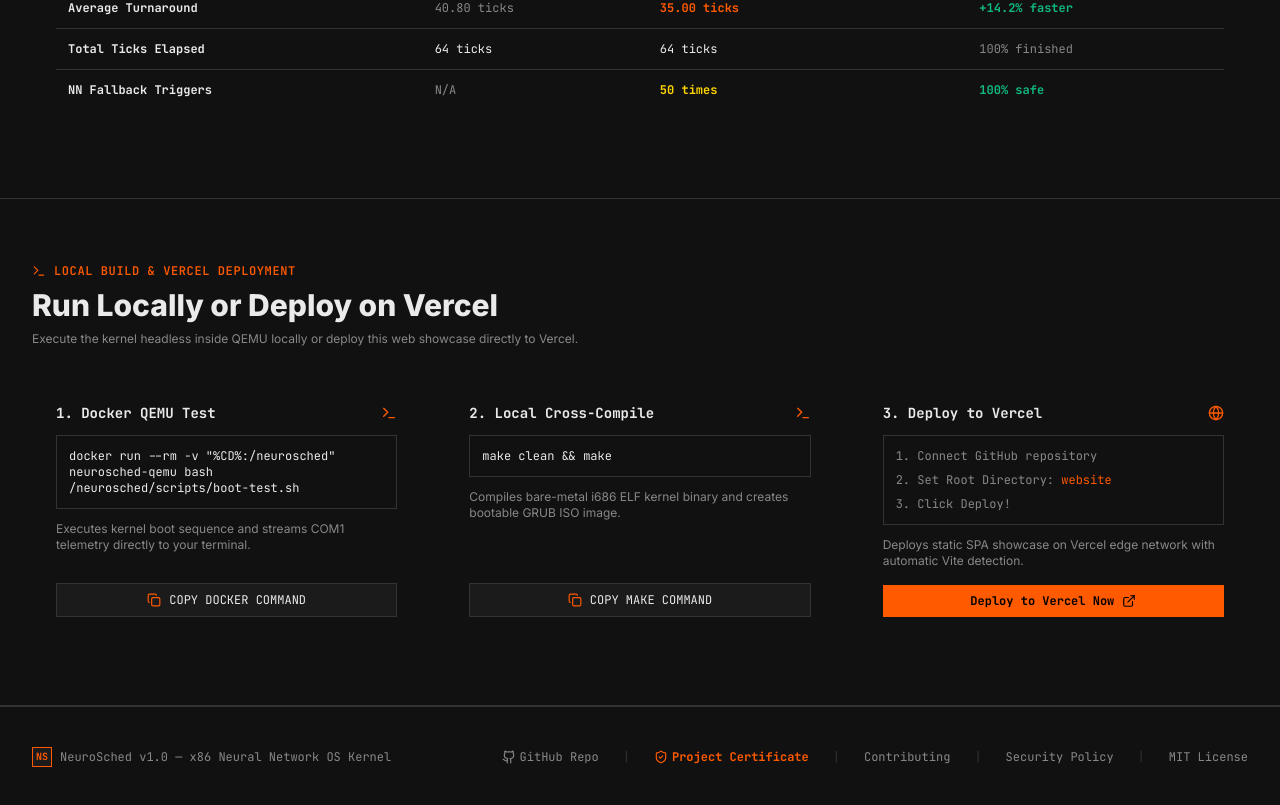
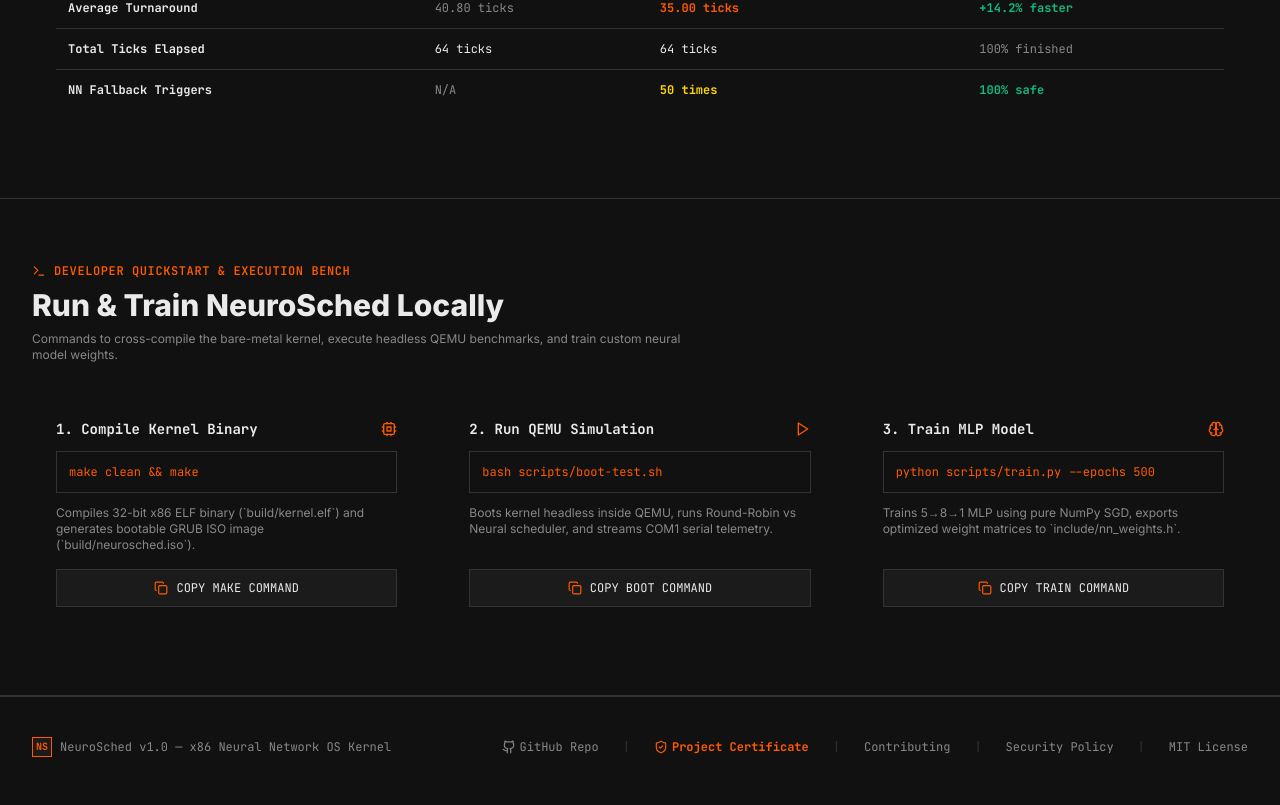
Before and after one commit to Anthropogenetic-upturn351/NeuroSched, a React (Vite) app in the folder website/: page / in a window 1280 px wide. Shown: the part 4009-4814 px from the top of the page. Built offline with nearby package versions, Linux system fonts and the light colour scheme.

Commit message:
refine Quickstart component to feature core kernel execution commands

```diff
--- a/website/src/components/Quickstart.jsx
+++ b/website/src/components/Quickstart.jsx
@@ -1,12 +1,14 @@
 import React, { useState } from 'react';
-import { Terminal, Copy, Check, ExternalLink, Globe } from 'lucide-react';
+import { Terminal, Copy, Check, Cpu, Play, Brain } from 'lucide-react';
 
 export default function Quickstart() {
-  const [copiedDocker, setCopiedDocker] = useState(false);
   const [copiedMake, setCopiedMake] = useState(false);
+  const [copiedBoot, setCopiedBoot] = useState(false);
+  const [copiedTrain, setCopiedTrain] = useState(false);
 
-  const dockerCommand = `docker run --rm -v "%CD%:/neurosched" neurosched-qemu bash /neurosched/scripts/boot-test.sh`;
-  const makeCommand = `make clean && make`;
+  const makeCommand = "make clean && make";
+  const bootCommand = "bash scripts/boot-test.sh";
+  const trainCommand = "python scripts/train.py --epochs 500";
 
   const copyToClipboard = (text, setFn) => {
     navigator.clipboard.writeText(text);
@@ -22,90 +24,86 @@
         <div className="space-y-2">
           <div className="flex items-center gap-2 font-mono text-xs text-[#FF5A00] uppercase tracking-wider font-semibold">
             <Terminal className="w-3.5 h-3.5" />
-            <span>Local Build & Vercel Deployment</span>
+            <span>Developer Quickstart & Execution Bench</span>
           </div>
           <h2 className="text-3xl font-extrabold text-[#EAEAEA]">
-            Run Locally or Deploy on Vercel
+            Run & Train NeuroSched Locally
           </h2>
           <p className="text-xs text-[#888888] max-w-2xl">
-            Execute the kernel headless inside QEMU locally or deploy this web showcase directly to Vercel.
+            Commands to cross-compile the bare-metal kernel, execute headless QEMU benchmarks, and train custom neural model weights.
           </p>
         </div>
 
-        {/* Steps Grid */}
+        {/* 3 Core Commands Grid */}
         <div className="grid grid-cols-1 md:grid-cols-3 gap-6">
 
-          {/* Local QEMU Docker Command */}
+          {/* Command 1: Build Kernel */}
           <div className="carbon-card p-6 space-y-4 flex flex-col justify-between">
             <div className="space-y-3">
               <div className="flex items-center justify-between">
-                <h3 className="font-mono font-bold text-sm text-[#EAEAEA]">1. Docker QEMU Test</h3>
-                <Terminal className="w-4 h-4 text-[#FF5A00]" />
+                <h3 className="font-mono font-bold text-sm text-[#EAEAEA]">1. Compile Kernel Binary</h3>
+                <Cpu className="w-4 h-4 text-[#FF5A00]" />
               </div>
-              <div className="bg-[#111111] border border-[#333333] p-3 font-mono text-xs text-[#EAEAEA] overflow-x-auto relative">
-                <code>{dockerCommand}</code>
-              </div>
-              <p className="text-xs text-[#888888]">
-                Executes kernel boot sequence and streams COM1 telemetry directly to your terminal.
-              </p>
-            </div>
-            <button
-              onClick={() => copyToClipboard(dockerCommand, setCopiedDocker)}
-              className="flex items-center justify-center gap-2 bg-[#1B1B1B] hover:bg-[#252525] border border-[#333333] py-2 font-mono text-xs text-[#EAEAEA] transition-all w-full mt-2"
-            >
-              {copiedDocker ? <Check className="w-3.5 h-3.5 text-[#10B981]" /> : <Copy className="w-3.5 h-3.5 text-[#FF5A00]" />}
-              <span>{copiedDocker ? 'COPIED DOCKER COMMAND' : 'COPY DOCKER COMMAND'}</span>
-            </button>
-          </div>
-
-          {/* Local Makefile Command */}
-          <div className="carbon-card p-6 space-y-4 flex flex-col justify-between">
-            <div className="space-y-3">
-              <div className="flex items-center justify-between">
-                <h3 className="font-mono font-bold text-sm text-[#EAEAEA]">2. Local Cross-Compile</h3>
-                <Terminal className="w-4 h-4 text-[#FF5A00]" />
-              </div>
-              <div className="bg-[#111111] border border-[#333333] p-3 font-mono text-xs text-[#EAEAEA] overflow-x-auto">
+              <div className="bg-[#111111] border border-[#333333] p-3 font-mono text-xs text-[#FF5A00]">
                 <code>{makeCommand}</code>
               </div>
               <p className="text-xs text-[#888888]">
-                Compiles bare-metal i686 ELF kernel binary and creates bootable GRUB ISO image.
+                Compiles 32-bit x86 ELF binary (`build/kernel.elf`) and generates bootable GRUB ISO image (`build/neurosched.iso`).
               </p>
             </div>
             <button
               onClick={() => copyToClipboard(makeCommand, setCopiedMake)}
-              className="flex items-center justify-center gap-2 bg-[#1B1B1B] hover:bg-[#252525] border border-[#333333] py-2 font-mono text-xs text-[#EAEAEA] transition-all w-full mt-2"
+              className="flex items-center justify-center gap-2 bg-[#1B1B1B] hover:bg-[#252525] border border-[#333333] py-2.5 font-mono text-xs text-[#EAEAEA] transition-all w-full mt-2"
             >
               {copiedMake ? <Check className="w-3.5 h-3.5 text-[#10B981]" /> : <Copy className="w-3.5 h-3.5 text-[#FF5A00]" />}
               <span>{copiedMake ? 'COPIED MAKE COMMAND' : 'COPY MAKE COMMAND'}</span>
             </button>
           </div>
 
-          {/* Vercel Deployment Instructions */}
+          {/* Command 2: Execute QEMU Benchmark */}
           <div className="carbon-card p-6 space-y-4 flex flex-col justify-between">
             <div className="space-y-3">
               <div className="flex items-center justify-between">
-                <h3 className="font-mono font-bold text-sm text-[#EAEAEA]">3. Deploy to Vercel</h3>
-                <Globe className="w-4 h-4 text-[#FF5A00]" />
+                <h3 className="font-mono font-bold text-sm text-[#EAEAEA]">2. Run QEMU Simulation</h3>
+                <Play className="w-4 h-4 text-[#FF5A00]" />
               </div>
-              <div className="space-y-2 text-xs text-[#888888] font-mono bg-[#111111] border border-[#333333] p-3">
-                <div>1. Connect GitHub repository</div>
-                <div>2. Set Root Directory: <code className="text-[#FF5A00]">website</code></div>
-                <div>3. Click Deploy!</div>
+              <div className="bg-[#111111] border border-[#333333] p-3 font-mono text-xs text-[#FF5A00]">
+                <code>{bootCommand}</code>
               </div>
               <p className="text-xs text-[#888888]">
-                Deploys static SPA showcase on Vercel edge network with automatic Vite detection.
+                Boots kernel headless inside QEMU, runs Round-Robin vs Neural scheduler, and streams COM1 serial telemetry.
               </p>
             </div>
-            <a
-              href="https://vercel.com/new"
-              target="_blank"
-              rel="noopener noreferrer"
-              className="inline-flex items-center justify-center gap-2 bg-[#FF5A00] hover:bg-[#E04F00] text-black font-mono font-bold text-xs py-2 transition-all w-full mt-2"
+            <button
+              onClick={() => copyToClipboard(bootCommand, setCopiedBoot)}
+              className="flex items-center justify-center gap-2 bg-[#1B1B1B] hover:bg-[#252525] border border-[#333333] py-2.5 font-mono text-xs text-[#EAEAEA] transition-all w-full mt-2"
             >
-              <span>Deploy to Vercel Now</span>
-              <ExternalLink className="w-3.5 h-3.5" />
-            </a>
+              {copiedBoot ? <Check className="w-3.5 h-3.5 text-[#10B981]" /> : <Copy className="w-3.5 h-3.5 text-[#FF5A00]" />}
+              <span>{copiedBoot ? 'COPIED BOOT COMMAND' : 'COPY BOOT COMMAND'}</span>
+            </button>
+          </div>
+
+          {/* Command 3: Train Neural Network */}
+          <div className="carbon-card p-6 space-y-4 flex flex-col justify-between">
+            <div className="space-y-3">
+              <div className="flex items-center justify-between">
+                <h3 className="font-mono font-bold text-sm text-[#EAEAEA]">3. Train MLP Model</h3>
+                <Brain className="w-4 h-4 text-[#FF5A00]" />
+              </div>
+              <div className="bg-[#111111] border border-[#333333] p-3 font-mono text-xs text-[#FF5A00]">
+                <code>{trainCommand}</code>
+              </div>
+              <p className="text-xs text-[#888888]">
+                Trains 5→8→1 MLP using pure NumPy SGD, exports optimized weight matrices to `include/nn_weights.h`.
+              </p>
+            </div>
+            <button
+              onClick={() => copyToClipboard(trainCommand, setCopiedTrain)}
+              className="flex items-center justify-center gap-2 bg-[#1B1B1B] hover:bg-[#252525] border border-[#333333] py-2.5 font-mono text-xs text-[#EAEAEA] transition-all w-full mt-2"
+            >
+              {copiedTrain ? <Check className="w-3.5 h-3.5 text-[#10B981]" /> : <Copy className="w-3.5 h-3.5 text-[#FF5A00]" />}
+              <span>{copiedTrain ? 'COPIED TRAIN COMMAND' : 'COPY TRAIN COMMAND'}</span>
+            </button>
           </div>
 
         </div>
```
